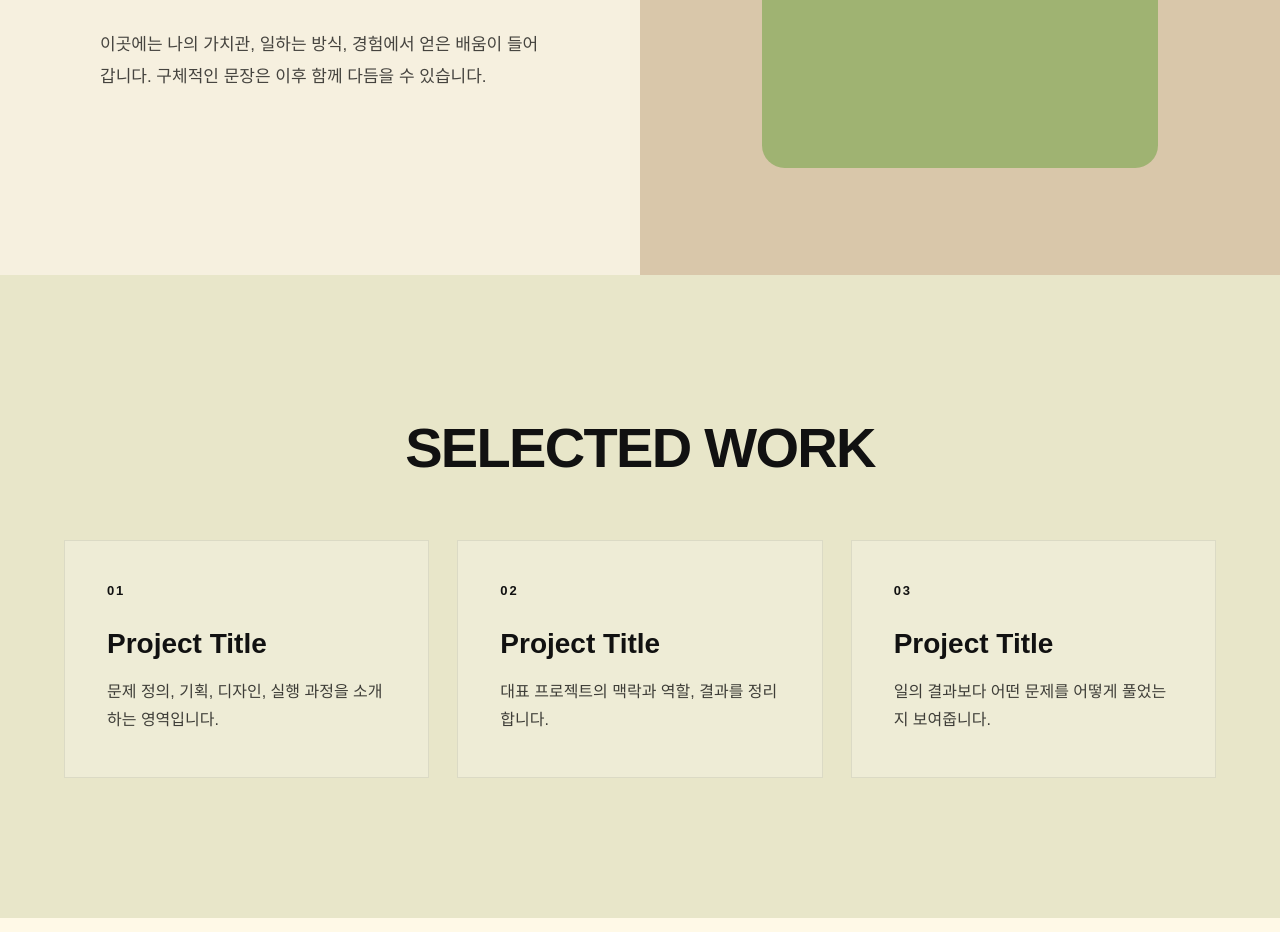
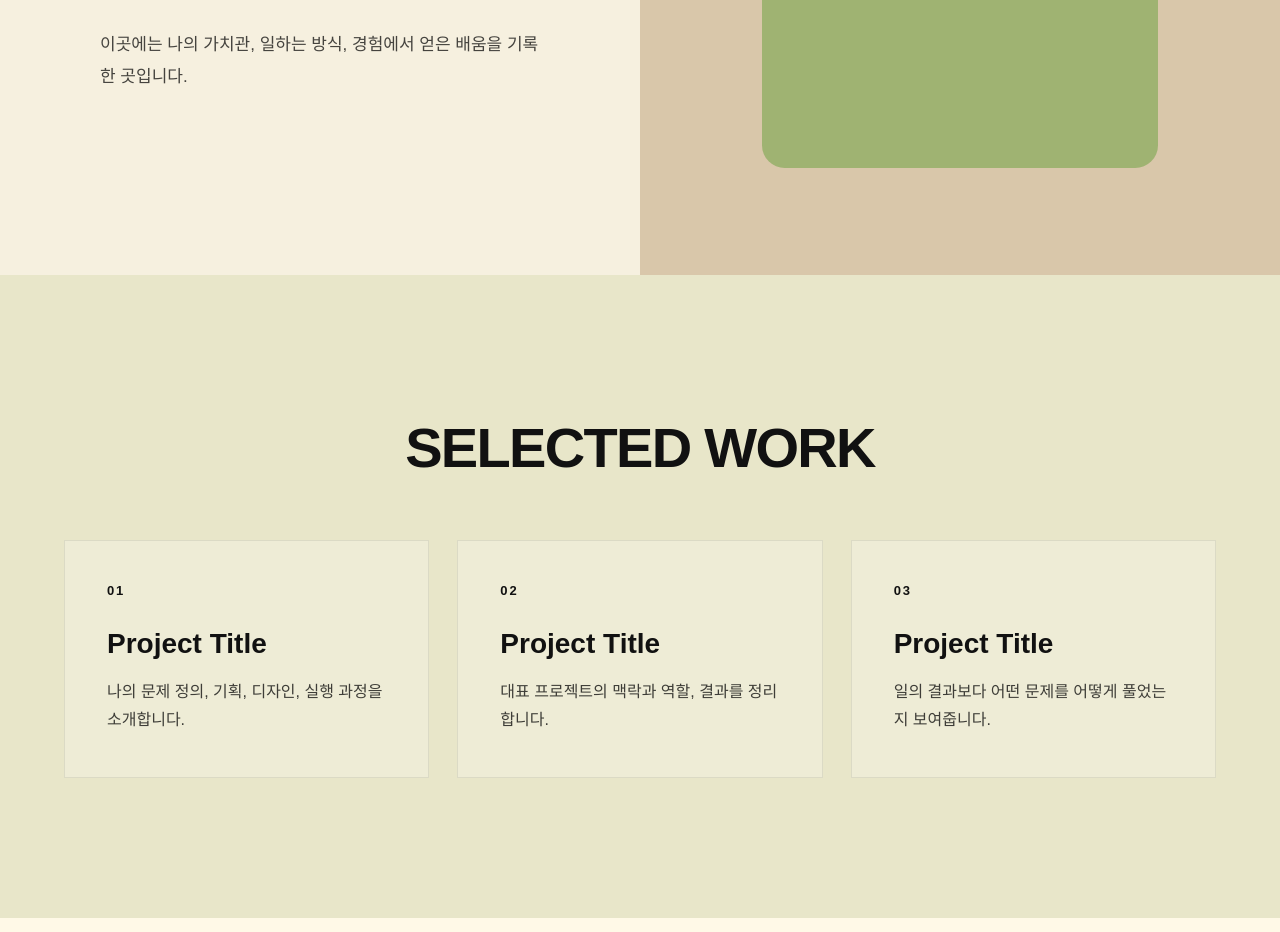
Before and after one commit to frneee/Test1, a plain HTML site: page index.html in a window 1280 px wide. Shown: the part 2992-3924 px from the top of the page. Drawn offline with Linux system fonts and the light colour scheme.

Commit message:
Update index.html

```diff
--- a/index.html
+++ b/index.html
@@ -111,8 +111,7 @@
     </h2>
 
     <p>
-      이곳에는 나의 가치관, 일하는 방식, 경험에서 얻은 배움이 들어갑니다.
-      구체적인 문장은 이후 함께 다듬을 수 있습니다.
+      이곳에는 나의 가치관, 일하는 방식, 경험에서 얻은 배움을 기록한 곳입니다.
     </p>
   </div>
 
@@ -128,7 +127,7 @@
     <article>
       <strong>01</strong>
       <h3>Project Title</h3>
-      <p>문제 정의, 기획, 디자인, 실행 과정을 소개하는 영역입니다.</p>
+      <p>나의 문제 정의, 기획, 디자인, 실행 과정을 소개합니다.</p>
     </article>
 
     <article>
```
